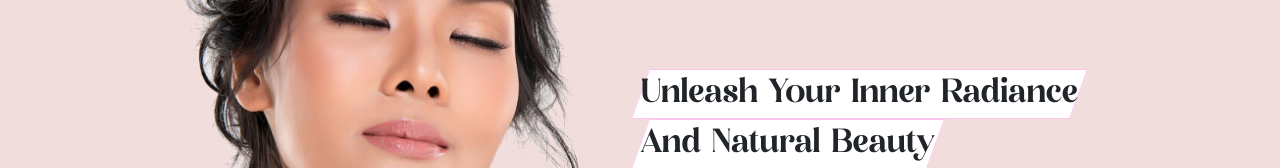
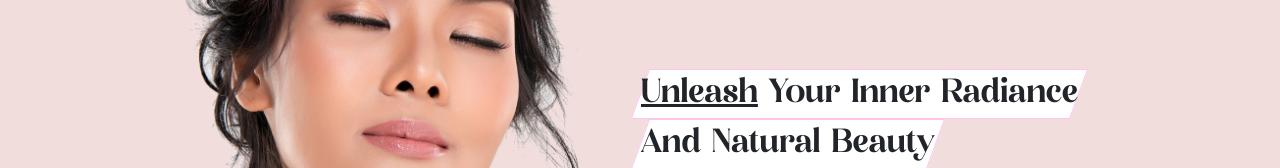
Before and after one commit to Borgeel/phi-clinic, a React (Create React App) app: page / in a window 1280 px wide. Shown: the part 271-439 px from the top of the page. Built offline with nearby package versions, Linux system fonts and the light colour scheme.

Commit message:
Underline 'unlea sh' in Hero Section

```diff
--- a/src/components/Hero.js
+++ b/src/components/Hero.js
@@ -3,7 +3,10 @@ const Hero = () => {
     <div className="hero-container">
       <span className="hero-text-container">
         <span className="hero-title-container">
-          <span className="hero-title">Unleash Your Inner Radiance</span>
+          <span className="hero-title">
+            <span style={{textDecoration: "underline"}}>Unleash</span>
+            &nbsp;Your Inner Radiance
+          </span>
         </span>
         <span className="hero-title-container">
           <span className="hero-title">And Natural Beauty</span>
```
Also changed, not shown: src/assets/style/style.css (line endings or trailing spaces).
